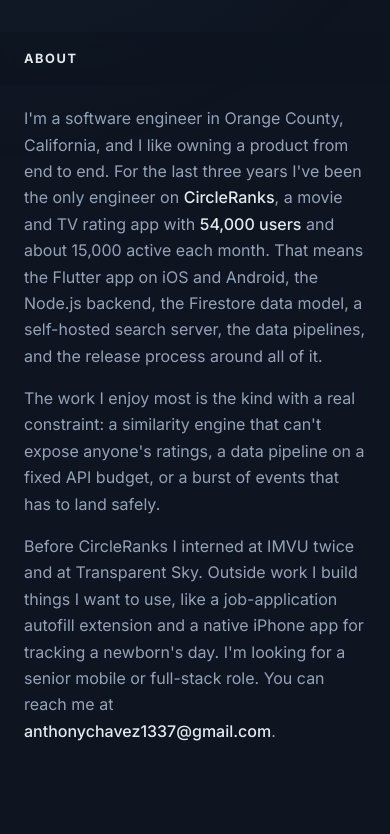
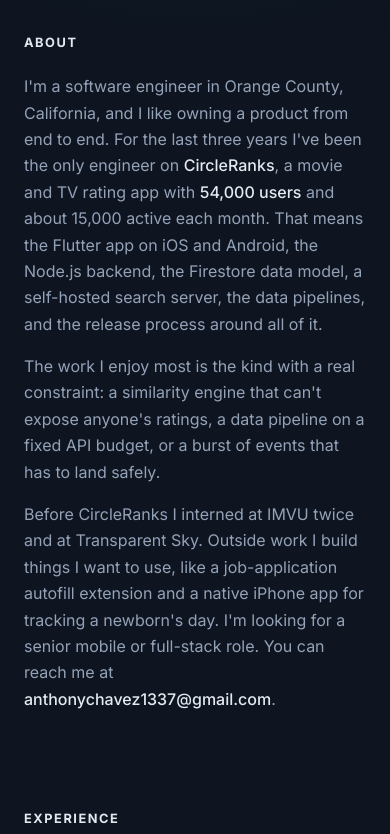
Before and after one commit to ant-codez/ant-codez.github.io, a plain HTML site: page index.html in a window 390 px wide. Shown: the part 319-1153 px from the top of the page. Drawn offline with Linux system fonts and the light colour scheme.

Commit message:
Mobile: section headings scroll with the page instead of sticking
Co-Authored-By: Claude Opus 5.5 <noreply@anthropic.com>
Claude-Session: https://claude.ai/code/session_016wNQp2Rn55hiCXz8mPLEMb

```diff
--- a/style.css
+++ b/style.css
@@ -28,9 +28,8 @@ nav.sections { display: none; }
 .social a:hover { color: var(--fg); }
 .social svg { width: 22px; height: 22px; }
 main { padding-block: 1rem 5rem; display: grid; gap: 5rem; }
-section { display: grid; gap: 1.25rem; scroll-margin-top: 4rem; }
-.sticky-h { position: sticky; top: env(safe-area-inset-top, 0px); z-index: 2; margin: 0 -24px; padding: 1rem 24px; background: rgba(14, 21, 32, .78); backdrop-filter: blur(8px); -webkit-backdrop-filter: blur(8px);
-  color: var(--fg); font-size: .8rem; font-weight: 700; letter-spacing: .12em; text-transform: uppercase; }
+section { display: grid; gap: 1.25rem; scroll-margin-top: 1.5rem; }
+.sticky-h { margin: 0; padding: 0; color: var(--fg); font-size: .8rem; font-weight: 700; letter-spacing: .12em; text-transform: uppercase; }
 .about p { margin: 0 0 1rem; }
 .about b, .about a { color: var(--fg); font-weight: 500; }
 .about a:hover { color: var(--accent); }
```
